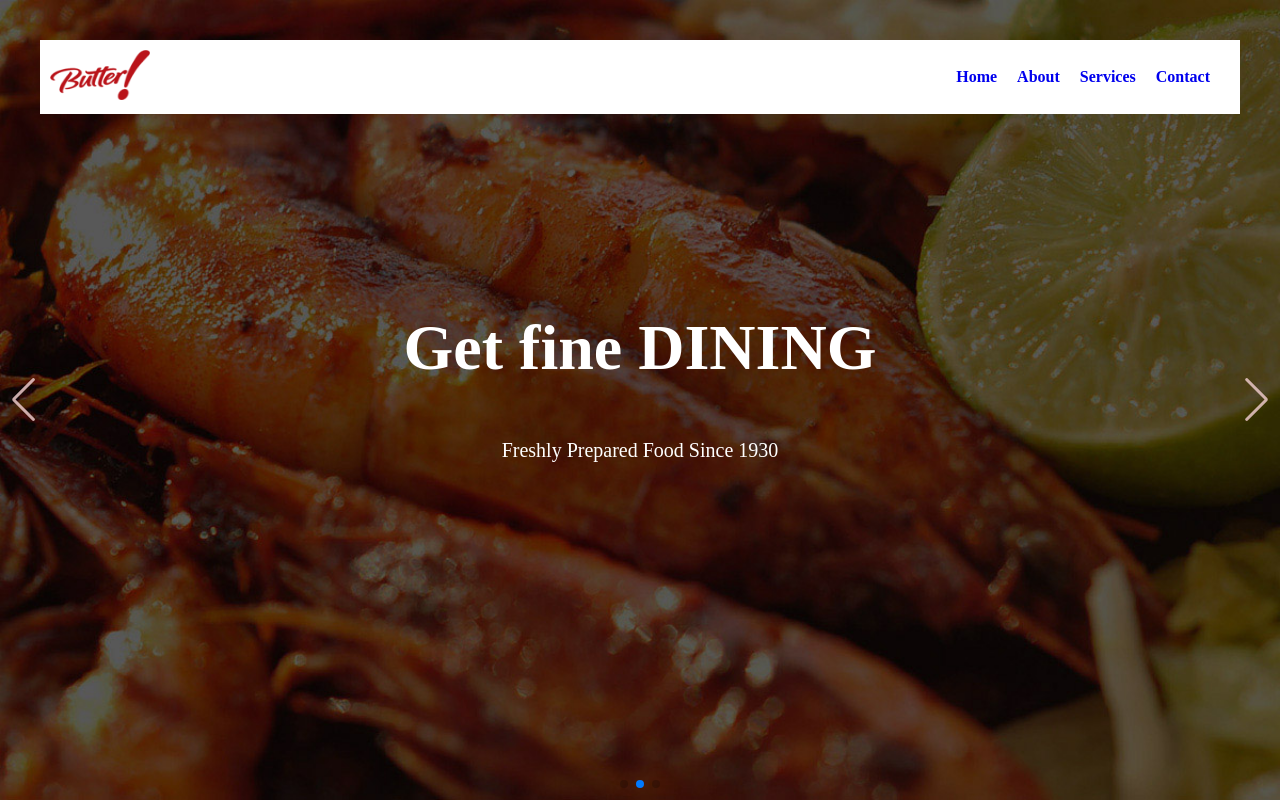
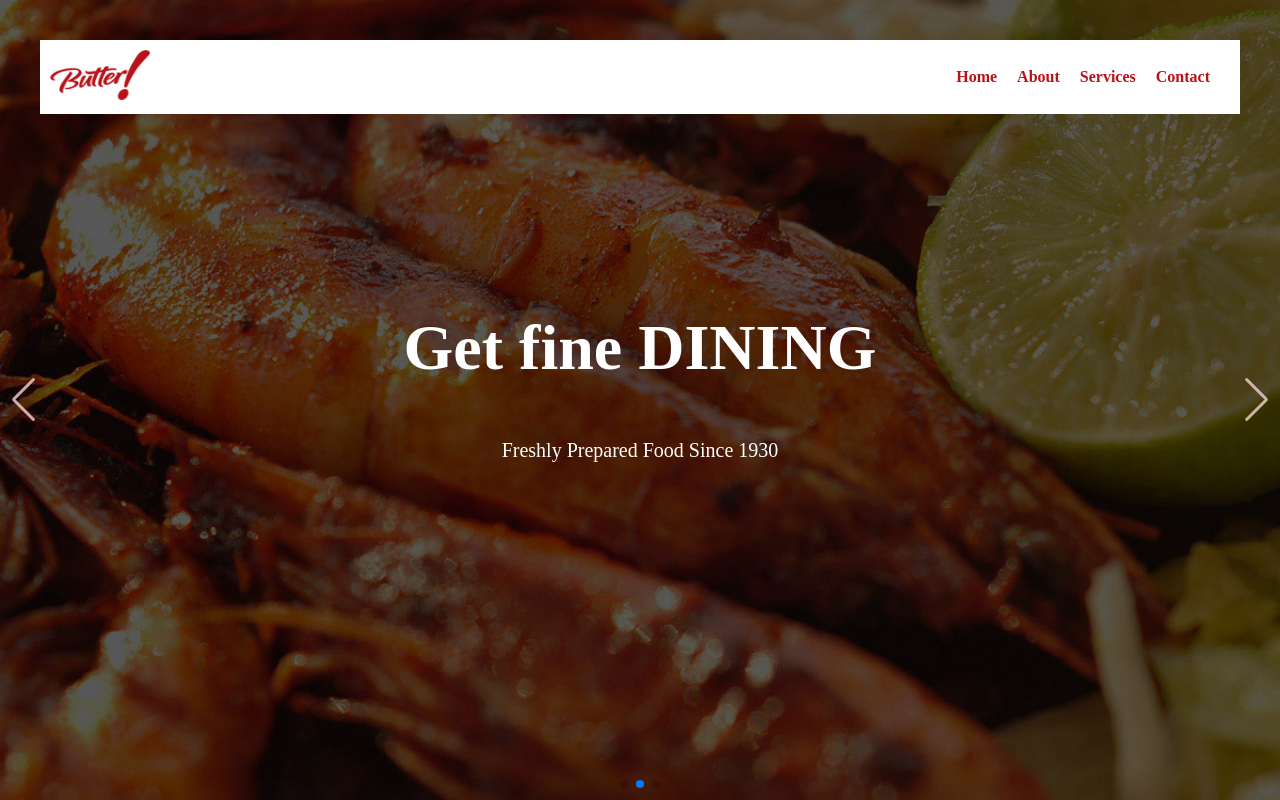
Before and after one commit to veenaprabhu92/Restaurant_Butter, a plain HTML site: page index.html in a window 1280 px wide. Shown: the top 800 px of the page. Drawn offline with nearby package versions, Linux system fonts and the light colour scheme.

Commit message:
Update style.css

```diff
--- a/style.css
+++ b/style.css
@@ -49,6 +49,7 @@ nav a {
   text-decoration: none;
   font-weight: bold;
   font-size: 16px;
+  color:#b91319;
 }
 
 
```
